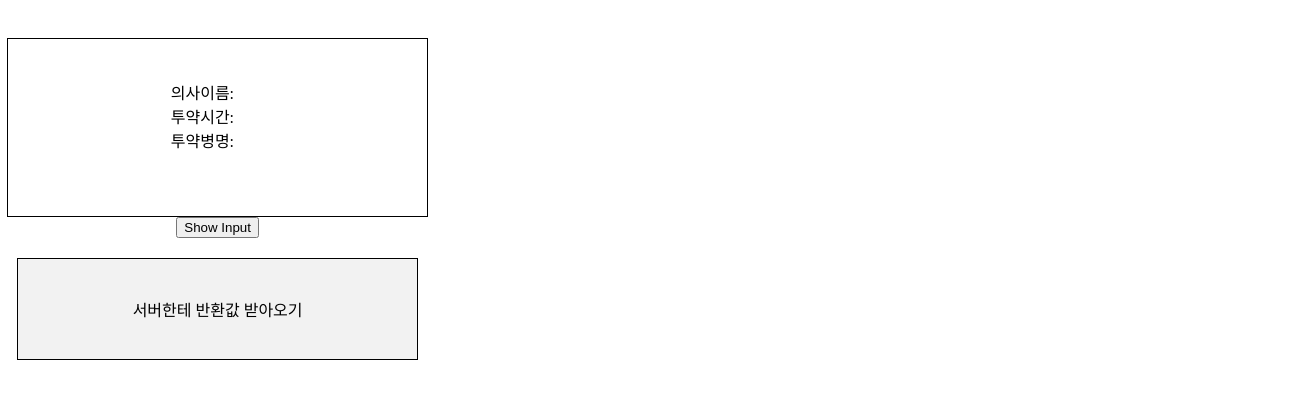
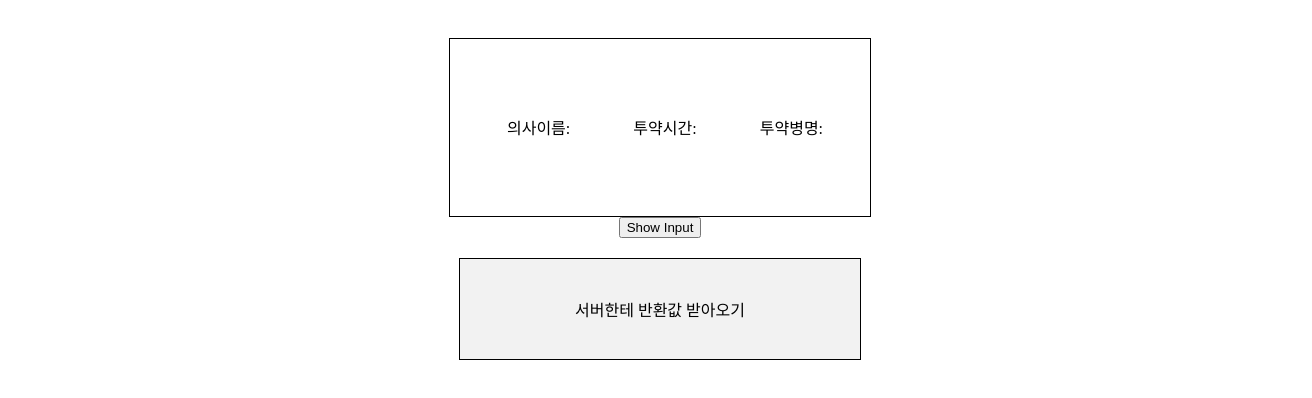
Before and after one commit to UniD3-Hackathon-Team9/Medicassol_web, a React (Create React App) app in the folder medicassol-web/: page / in a window 1280 px wide. Shown: the top 398 px of the page, 1312 px wide, since content can reach past the window. Built offline with nearby package versions, Linux system fonts and the light colour scheme.

Commit message:
Style: 1번 컴포넌트 완료

```diff
--- a/medicassol-web/src/Page1.jsx
+++ b/medicassol-web/src/Page1.jsx
@@ -35,7 +35,9 @@ function Page1() {
             {postedMessages.length > 0 && (
               <S.Writings>
                 {postedMessages.map((message, index) => (
-                  <div key={index}>{message}</div>
+                  <div key={index} className="message-item">
+                    {message}
+                  </div>
                 ))}
               </S.Writings>
             )}
--- a/medicassol-web/src/Page1.style.jsx
+++ b/medicassol-web/src/Page1.style.jsx
@@ -3,10 +3,19 @@
 import styled from "styled-components";
 
 export const Container = styled.div`
-  width: 30%;
+  width: 100%;
   height: 70%;
   display: flex;
   flex-direction: column;
+  justify-content: space-around;
+  align-items: center;
+  padding: 20px;
+`;
+export const SomeInfo = styled.div`
+  width: 100%;
+  height: 70%;
+  display: flex;
+  flex-direction: row;
   justify-content: space-around;
   align-items: center;
   padding: 20px;
@@ -17,27 +26,26 @@ export const SomeInfoItem = styled.div`
   display: inline;
 `;
 
-export const SomeInfo = styled.div`
+export const GetInfo = styled.div`
   width: 30%;
   height: 70%;
   display: flex;
   flex-direction: column;
-`;
-
-export const Writings = styled.div`
-  border: 1px solid black;
-  width: 100%;
-`;
-
-export const GetInfo = styled.div`
-  width: 100%;
-  height: 70%;
-  display: flex;
-  flex-direction: row;
   justify-content: space-around;
   align-items: center;
   padding: 20px;
   border: 1px solid black;
+`;
+
+export const Writings = styled.div`
+  width: 100%;
+  display: flex;
+  flex-direction: column;
+
+  .message-item {
+    margin-bottom: 5px;
+    padding: 5px;
+  }
 `;
 
 export const Write = styled.div`
@@ -57,7 +65,7 @@ export const DoctorBox = styled.form`
 
 export const PatientMessage = styled.div`
   border: 1px solid black;
-  width: 100%;
+  width: 30%;
   height: 80px;
   display: flex;
   justify-content: center;
```
